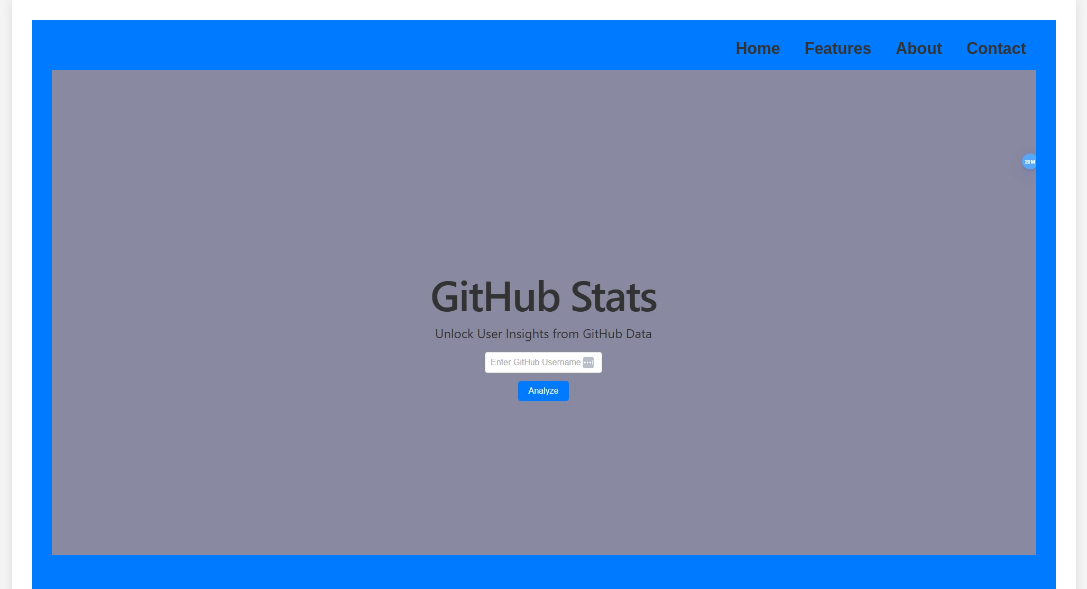
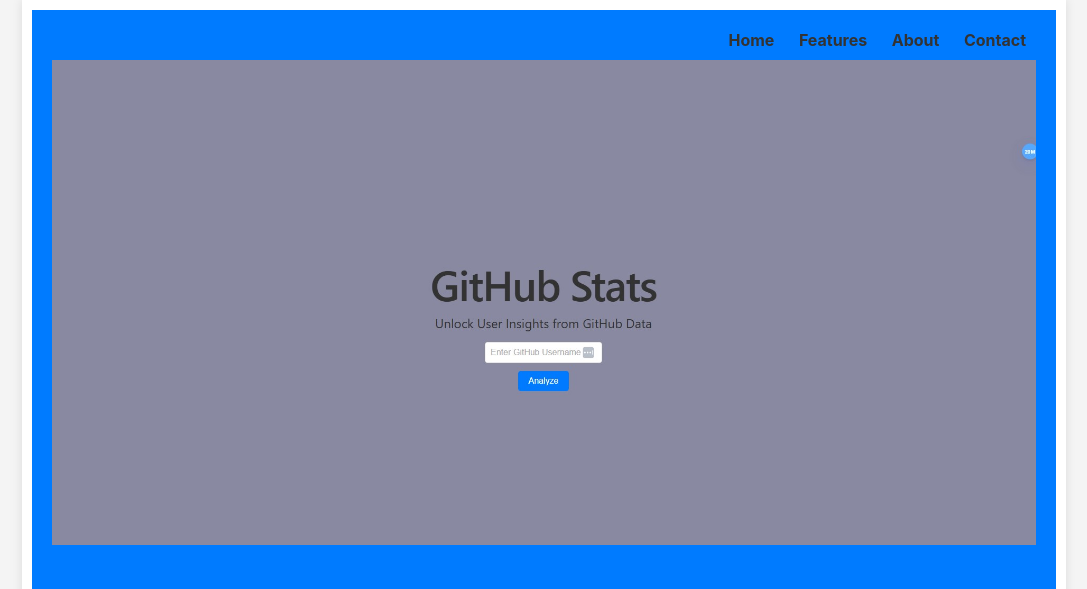
Before and after one commit to Zecharii/github_stats_landing, a plain HTML site: page index.html in a window 1280 px wide. Shown: the top 589 px of the page, without its empty margins (96-1183 px from the left). Drawn offline with Linux system fonts and the light colour scheme.

Commit message:
Update styles.css

```diff
--- a/styles.css
+++ b/styles.css
@@ -1,5 +1,5 @@
 body {
-    font-family: Arial, sans-serif;
+    font-family: "Mona Sans","Mona Sans Header Fallback",-apple-system,BlinkMacSystemFont,"Segoe UI",Helvetica,Arial,sans-serif,"Apple Color Emoji","Segoe UI Emoji","Segoe UI Symbol";
     background-color: #f4f4f4;
     margin: 0;
     padding: 0;
@@ -8,7 +8,7 @@
 .container {
     width: 80%;
     margin: 0 auto;
-    padding: 20px;
+    padding: 10px;
     background-color: white;
     box-shadow: 0 0 10px rgba(0,0,0,0.1);
 }
```
